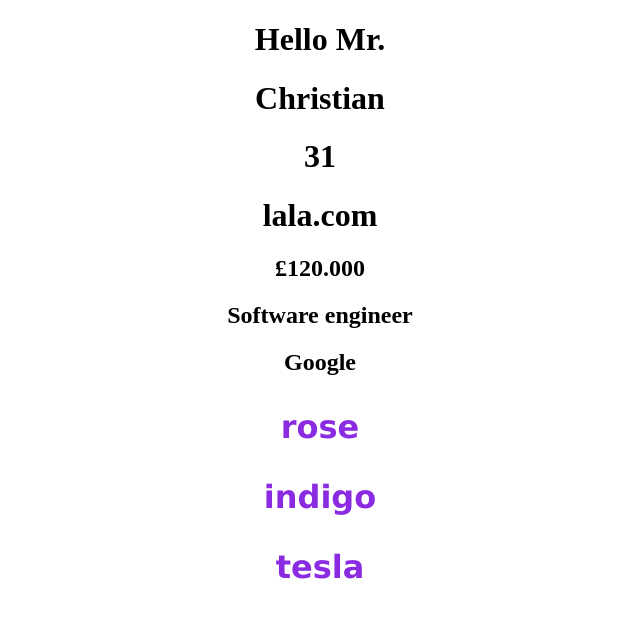
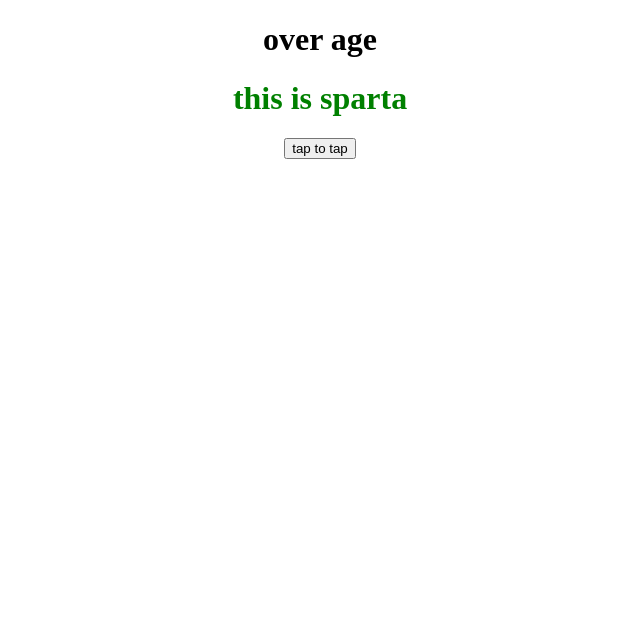
Before and after one commit to Dorultan-C/Tanuki-react, a React (Create React App) app: page / in a window 1280 px wide. Shown: the top 618 px of the page, without its empty margins (320-960 px from the left). Built offline with nearby package versions, Linux system fonts and the light colour scheme.

Commit message:
conditional statement

```diff
--- a/src/App.css
+++ b/src/App.css
@@ -1,13 +1,5 @@
 .App {
   text-align: center;
-}
-
-.passion {
-  color: blueviolet;
-  font-size: 2rem;
-  font-family: 'Lucida Sans', 'Lucida Sans Regular', 'Lucida Grande', 'Lucida Sans Unicode', Geneva, Verdana, sans-serif;
-  font-weight: 900;
-
 }
 
 /* .App-logo {
--- a/src/App.js
+++ b/src/App.js
@@ -2,45 +2,15 @@
 import './App.css';
 
 function App() {
-  const welcomeMessage = <h1>Hello Mr.</h1>
-  const name = <h1>Christian</h1>;
+  const age = 115;
+  const isColor = true;
   return (
-    <div className="App"> {welcomeMessage} {name}
-     <User age={31} email='lala.com' />
-     <Job salary='£120.000' position='Software engineer' company='Google' />
-     <Passion flower='rose' color='indigo' cars='tesla' />
-     </div>
+    <div className="App">
+      {age >= 18 ? <h1>over age</h1> : <h1>under age</h1> }
+      <h1 style={{color: isColor ? 'green' : 'red'}}>this is sparta</h1>
+      {isColor && <button>tap to tap</button>}
+    </div>
 
   );
 }
-
-const Passion = (props) => {
-  return (
-    <div className='passion'>
-      <p> {props.flower} </p>
-      <p> {props.color} </p>
-      <p> {props.cars} </p>
-    </div>
-  )
-};
-const Job = (props) => {
-  return (
-    <div>
-       <h2> {props.salary} </h2>
-       <h2> {props.position} </h2>
-       <h2> {props.company} </h2>
-    </div>
-  )
-};
-
-const User = (props) => {
-  return (
-   <div>
-    <h1> {props.name} </h1>
-    <h1> {props.age} </h1>
-    <h1> {props.email} </h1>
-   </div>
-  )
-};
-
 export default App;
```
